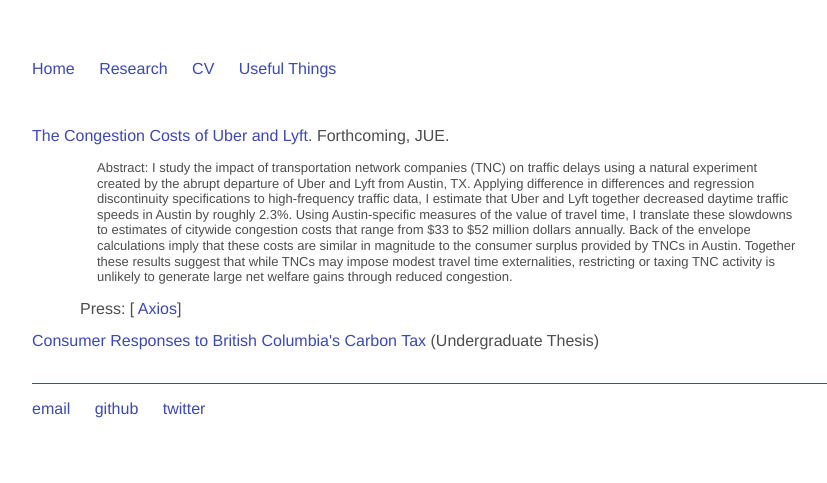
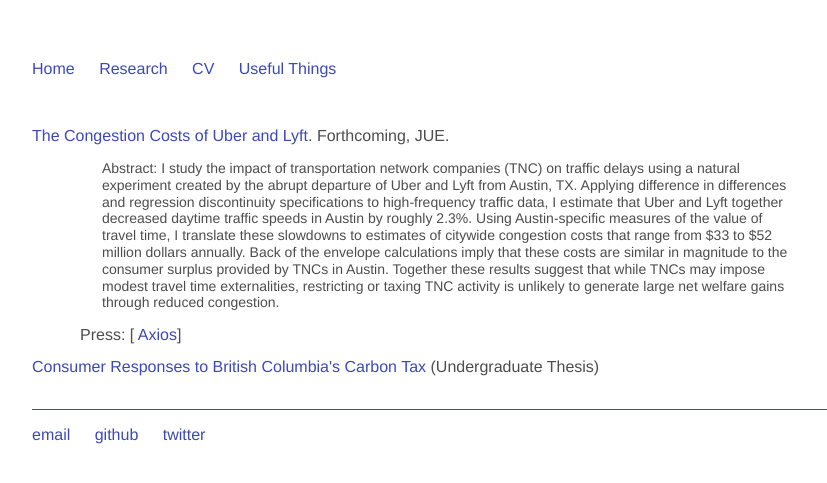
Before and after one commit to Matt-Tarduno/Matt-Tarduno.github.io, a Jekyll site: the page built from research/index.html, in a window 1280 px wide. Shown: the top 483 px of the page, without its empty margins (160-987 px from the left). Built offline with Jekyll 4.4.1, drawn with Linux system fonts in a browser that asks for light colours.

Commit message:
Update index.html

```diff
--- a/research/index.html
+++ b/research/index.html
@@ -10,7 +10,7 @@
 <div class="blurb">
 	<h1></h1>
 	<p><a href="https://matt-tarduno.github.io/tnc/" target="_blank">The Congestion Costs of Uber and Lyft</a>. Forthcoming, JUE.
-	<p style="font-size:13px; margin-left:5em; margin-right:10em; line-height: 1.2"> Abstract: I study the impact of transportation network companies (TNC) on traffic delays using a natural experiment created by the abrupt departure of Uber and Lyft from Austin, TX. Applying difference in
+	<p style="font-size:14px; margin-left:5em; margin-right:10em; line-height: 1.2"> Abstract: I study the impact of transportation network companies (TNC) on traffic delays using a natural experiment created by the abrupt departure of Uber and Lyft from Austin, TX. Applying difference in
 differences and regression discontinuity specifications to high-frequency traffic data, I estimate that Uber
 and Lyft together decreased daytime traffic speeds in Austin by roughly 2.3%. Using Austin-specific
 measures of the value of travel time, I translate these slowdowns to estimates of citywide congestion
```
